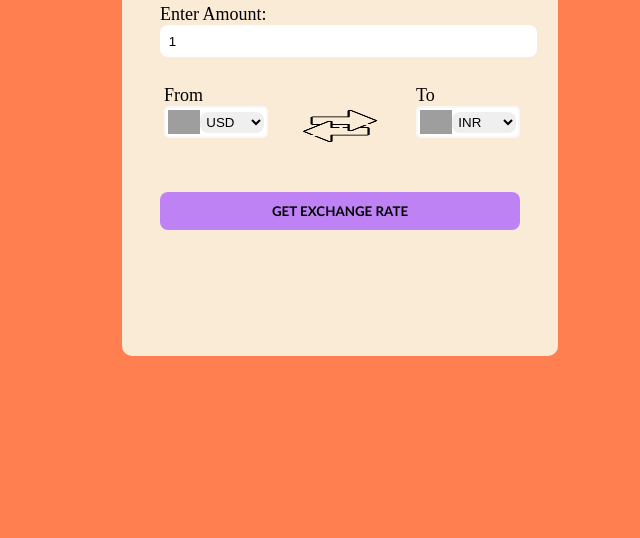
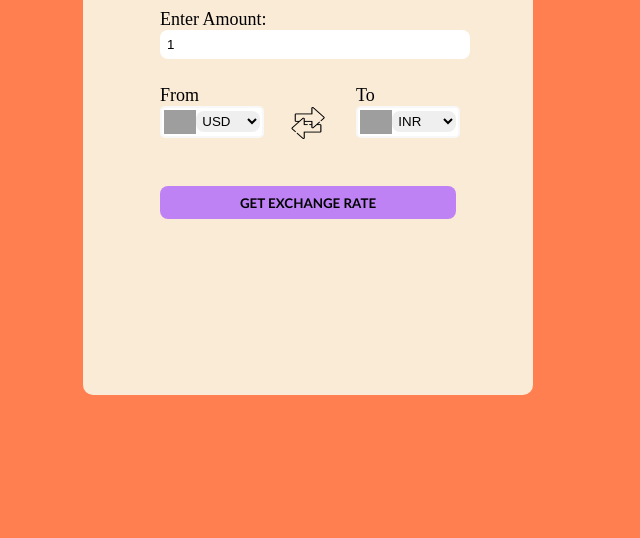
Before and after one commit to divyesh942/CurrencyConverter, a plain HTML site: page index.html in a window 1280 px wide. Shown: the part 262-800 px from the top of the page, without its empty margins (300-940 px from the left). Drawn offline with Linux system fonts and the light colour scheme; grey boxes are pictures that could not be loaded.

Commit message:
Add files via upload
new

```diff
--- a/style.css
+++ b/style.css
@@ -11,13 +11,15 @@ body{
 }
 .container{
     background-color: antiquewhite;
-    padding: 3%;
+    padding: 6%;
     border-radius: 10px;
     min-height: 45vh;
-    min-width: 45vh;
+    min-width: 37vh;
+    margin-right: 5%;
+
 }
 form{
-    margin-top: 1.2rem;
+    margin-top: 1.5rem;
 }
 form select,input,button{
     width: 100%;
```
